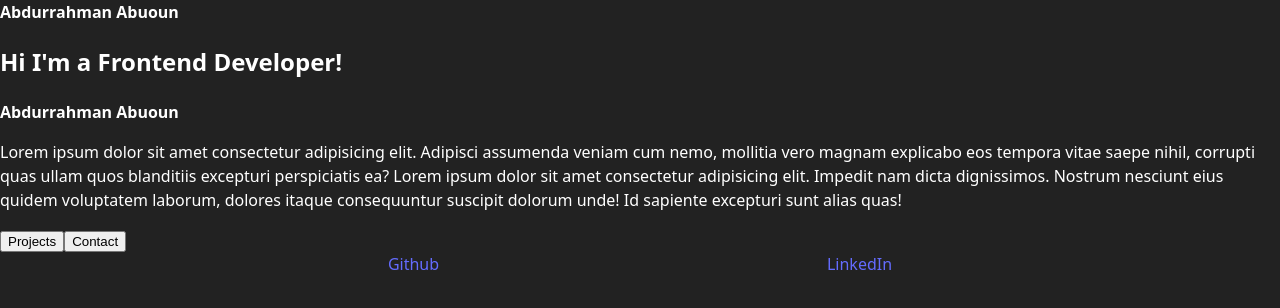
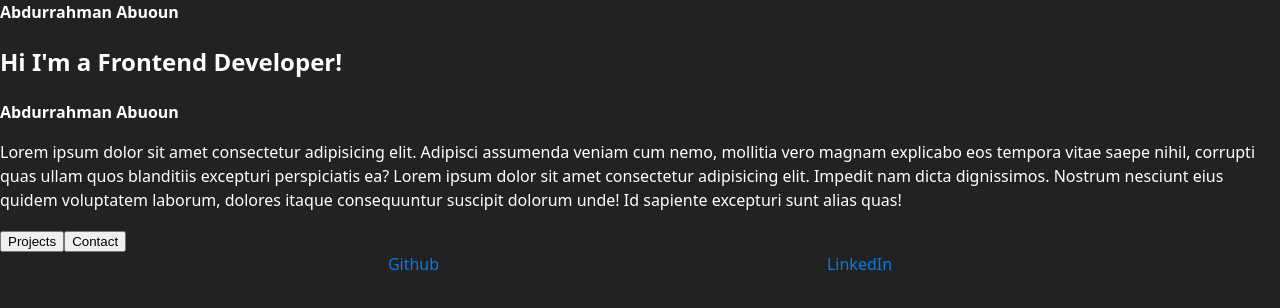
Before and after one commit to abdurman1/myportfolio, a React (Vite) app: page / in a window 1280 px wide. Shown: the top 308 px of the page. Built offline with nearby package versions, Linux system fonts and the light colour scheme.

Commit message:
May 16, 2025, 1:45 PM

```diff
--- a/src/App.css
+++ b/src/App.css
@@ -23,7 +23,7 @@ ul {
 
 a {
   font-weight: 500;
-  color: #646cff;
+  color: #007ced;
   text-decoration: inherit;
 }
 a:hover {
```
